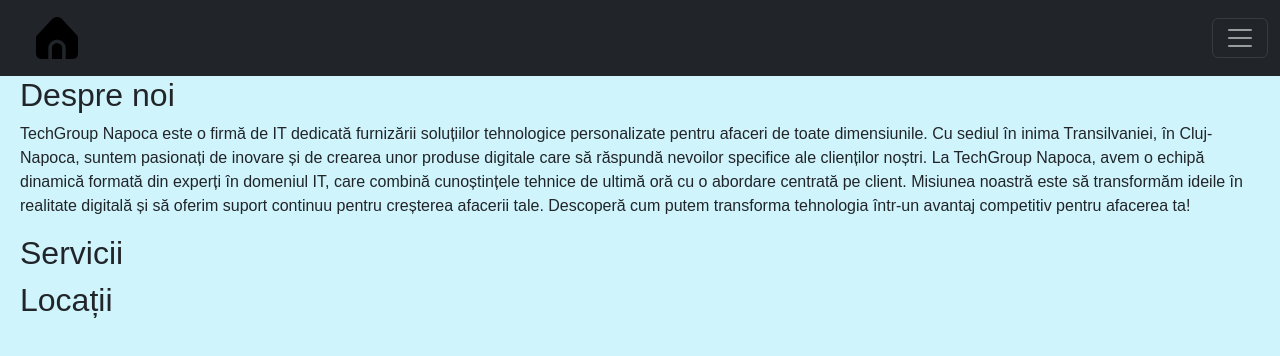
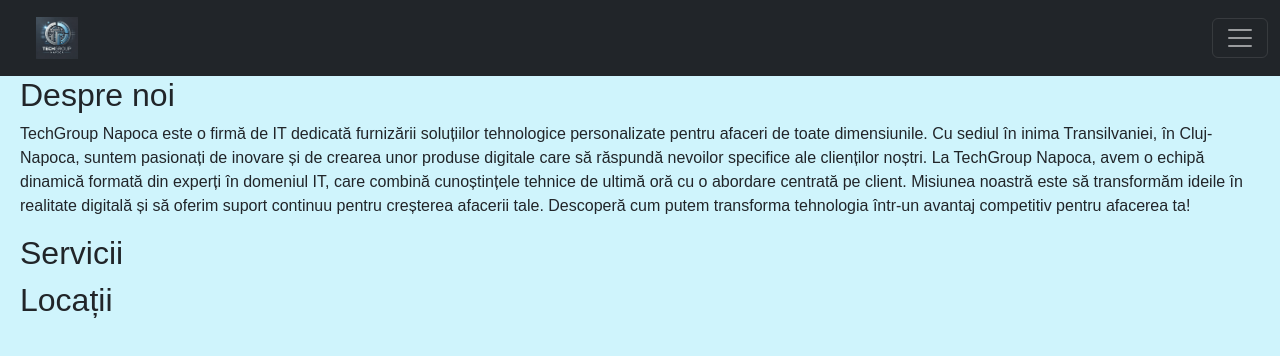
Before and after one commit to Andrei22-22/techgroup_napoca, a plain HTML site: page index.html in a window 1280 px wide. Drawn offline with nearby package versions, Linux system fonts and the light colour scheme.

Commit message:
logo nou

```diff
--- a/index.html
+++ b/index.html
@@ -35,7 +35,7 @@
     <header>
         <nav class="navbar navbar-dark bg-dark fixed-top">
             <div class="container-fluid">
-              <a class="navbar-brand" href="index.html"><img src="imagini/home.png" class="logo"></a>
+              <a class="navbar-brand" href="index.html"><img src="imagini/logo.png" class="logo" alt="logo TechGroup Napoca"></a>
               <button class="navbar-toggler" type="button" data-bs-toggle="offcanvas" data-bs-target="#offcanvasDarkNavbar" aria-controls="offcanvasDarkNavbar" aria-label="Toggle navigation">
                 <span class="navbar-toggler-icon"></span>
               </button>
```
Also changed, not shown: imagini/logo.png (added).
